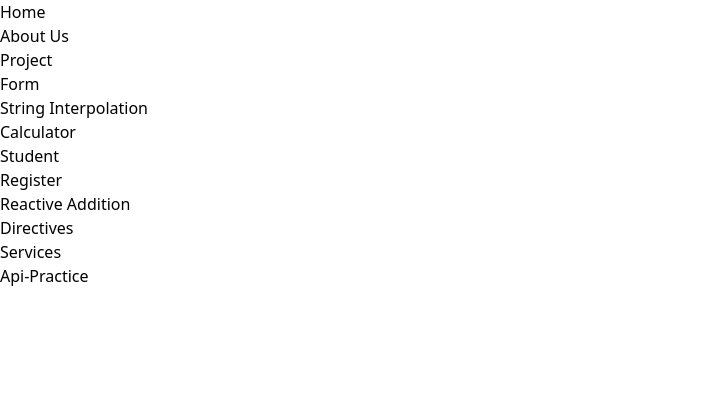
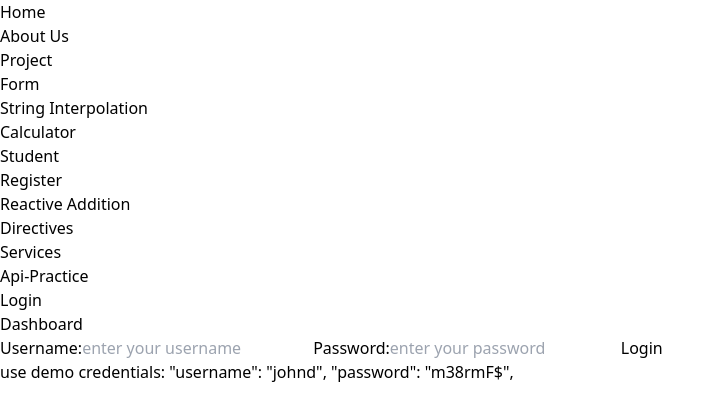
Before and after one commit to Anjali-2652/learning-angular, an Angular app: page /login in a window 1280 px wide. Before the commit this address led to /. Shown: the top 420 px of the page, without its empty margins (0-725 px from the left). Built offline with nearby package versions, Linux system fonts and the light colour scheme.

Commit message:
api practice continued with login

```diff
--- a/src/app/app.html
+++ b/src/app/app.html
@@ -114,6 +114,22 @@ class="bg-blue-900 text-gray-100 mt-10 px-8 py-2 rounded-3xl ml-5 font-semibold
         >Api-Practice</a
       >
     </li>
+    <li>
+      <a
+        routerLink="/login"
+        routerLinkActive="bg-black text-gray-100  font-thin border-none"
+        class="rounded-full px-4 py-1 text-xl border border-gray-400"
+        >Login</a
+      >
+    </li>
+    <li>
+      <a
+        routerLink="/dashboard"
+        routerLinkActive="bg-black text-gray-100  font-thin border-none"
+        class="rounded-full px-4 py-1 text-xl border border-gray-400"
+        >Dashboard</a
+      >
+    </li>
 
   </ul>
 </nav>
--- a/src/app/app.routes.ts
+++ b/src/app/app.routes.ts
@@ -11,6 +11,8 @@ import { ReactiveForms } from './reactive-forms/reactive-forms';
 import { AdditionExample } from './addition-example/addition-example';
 import { Directives } from './directives/directives';
 import { ApiPractice } from './api-practice/api-practice';
+import { Login } from './login/login';
+import { Profile } from './profile/profile';
 
 export const routes: Routes = [
     {path: "", component: Home},
@@ -26,7 +28,9 @@ export const routes: Routes = [
 {path: "reactive-addition", component :AdditionExample},
 {path: "directives", component :Directives},
 {path: "services", component :Services},
-{path: "api-practice", component :ApiPractice}
+{path: "api-practice", component :ApiPractice},
+{path: "login", component :Login},
+{path: "dashboard", component :Profile}
 
 
 ];
--- /dev/null
+++ b/src/app/auth.ts
@@ -0,0 +1,19 @@
+import { HttpClient } from '@angular/common/http';
+import { Injectable } from '@angular/core';
+import { Observable } from 'rxjs';
+
+@Injectable({
+  providedIn: 'root',
+})
+export class Auth {
+  private loginUrl = "https://fakestoreapi.com/auth/login";
+
+  constructor(private http: HttpClient){}
+  login(username: string, password: string): Observable<any>{
+    const body = {
+      username: username,
+      password: password
+    };
+    return this.http.post(this.loginUrl, body)
+  }
+}
--- a/src/app/login/login.html
+++ b/src/app/login/login.html
@@ -1 +1,15 @@
-<h1 class="font-bold bg-black text-white">Login Component</h1>
+<div>
+    <label>Username:</label>
+    <input type="text" [(ngModel)] = "username" placeholder="enter your username">
+    <label>Password:</label>
+    <input type="password" [(ngModel)] = "password" placeholder="enter your password">
+
+    <button (click)="verifyLogin()">Login</button>
+
+    <p>{{errorMessage}}</p>
+
+<p>use demo credentials:
+    "username": "johnd",
+    "password": "m38rmF$",
+</p>
+</div>
--- a/src/app/login/login.ts
+++ b/src/app/login/login.ts
@@ -1,11 +1,42 @@
 import { Component } from '@angular/core';
+import { Auth } from '../auth';
+import { Router } from '@angular/router';
+import { CommonModule } from '@angular/common';
+import { FormsModule } from '@angular/forms';
 
 @Component({
   selector: 'app-login',
-  imports: [],
+  imports: [CommonModule, FormsModule],
   templateUrl: './login.html',
   styleUrl: './login.css',
 })
 export class Login {
+username= '';
+password = '';
+errorMessage = '';
+constructor(private authService: Auth, private router: Router){
 
 }
+
+verifyLogin(){
+  this.errorMessage = '';
+  this.authService.login(this.username, this.password).subscribe({
+next: (res)=>{
+  if(res.token){
+    //token store in local storage/cookies
+    localStorage.setItem('token', res.token);
+    this.router.navigate(['/dashboard']);
+  }else{
+    this.errorMessage = "Invalid username or password";
+    console.log(this.errorMessage)
+  }
+},
+
+error: (err) =>{
+  console.log("exception", err)
+  this.errorMessage = "Invalid Username or Password";
+  console.log("error", this.errorMessage)
+}
+  });
+}
+}
```
Also changed, not shown: 1 other file (tests, documents, lock files or other folders).
